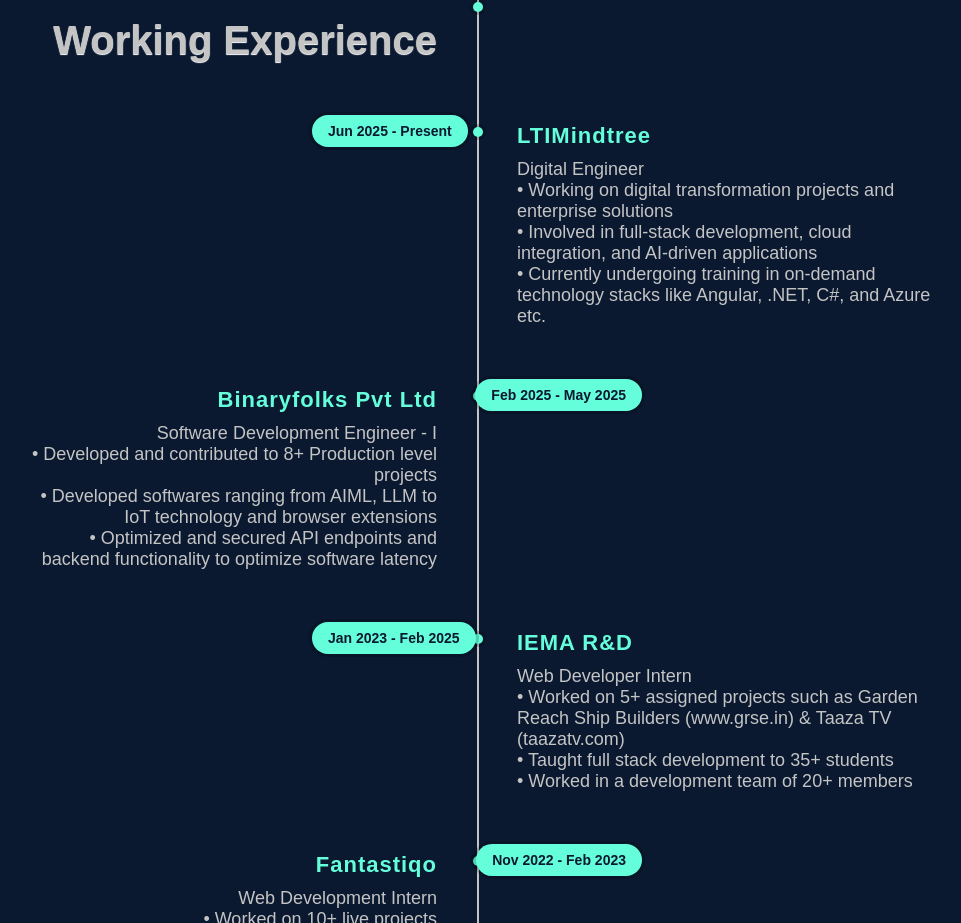
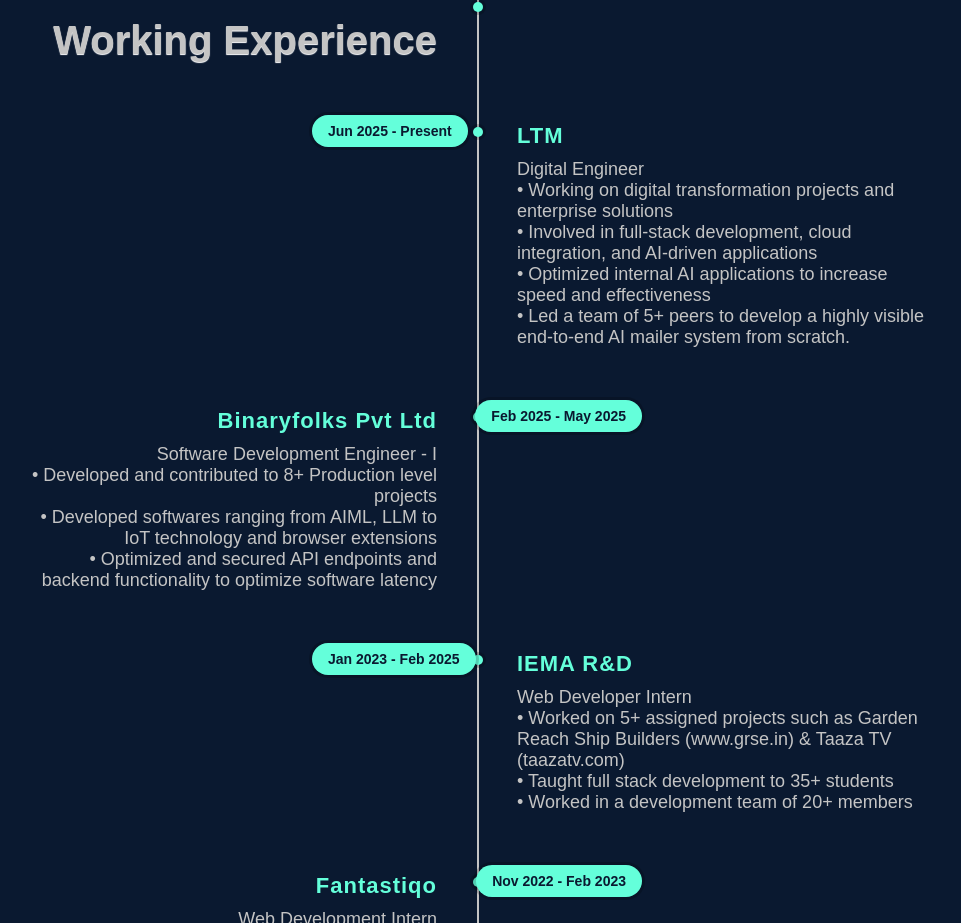
Before and after one commit to sayak-12/portfolio, a plain HTML site: page index.html in a window 1280 px wide. Shown: the part 5480-6403 px from the top of the page, without its empty margins (143-1104 px from the left). Drawn offline with nearby package versions, Linux system fonts and the light colour scheme; animation ran at ten frames a second; a small style sheet from the web is missing; a web font is replaced by a local one.

Commit message:
Update resume link and job details in index.html
Updated resume link and modified job title and responsibilities.

```diff
--- a/index.html
+++ b/index.html
@@ -48,7 +48,7 @@
             <li><a href="#exp">//Experience</a></li>
             <li><a href="#skills">//skills</a></li>
             <li><a href="#contact">//Contact</a></li>
-            <li><a href="https://drive.google.com/file/d/1-dcRGHh5KtenaK-Gc4ofpPEeVDiwVMgy/view?usp=drivesdk" target="_blank" class="hire">//My_Resume</a></li>
+            <li><a href="https://canva.link/c2jzwpe0l47jhig" target="_blank" class="hire">//My_Resume</a></li>
         </ul>
     </div>
     <div class="socials" id="s1">
@@ -255,11 +255,13 @@
                         <li><h1>Working Experience</h1></li>
                         <li>
                             <div class="content">
-                                <h3>LTIMindtree</h3>
+                                <h3>LTM</h3>
                                 <p>Digital Engineer<br>
                                 • Working on digital transformation projects and enterprise solutions<br>
                                 • Involved in full-stack development, cloud integration, and AI-driven applications<br>
-                                • Currently undergoing training in on-demand technology stacks like Angular, .NET, C#, and Azure etc.</p>
+                                • Optimized internal AI applications to increase speed and effectiveness<br>
+                                • Led a team of 5+ peers to develop a highly visible end-to-end AI mailer system from scratch.<br>
+                                </p>
                             </div>
                             <div class="time">
                                 <h4>Jun 2025 - Present</h4>
```
